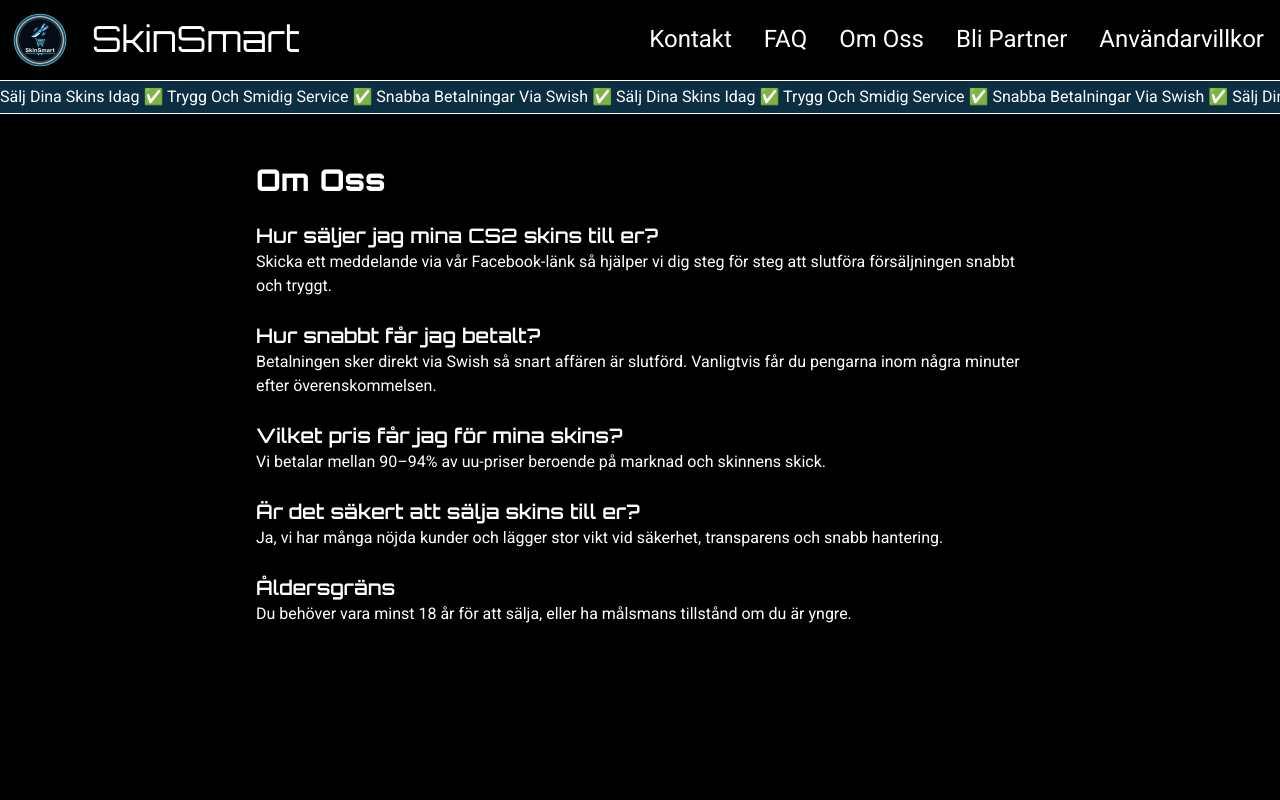
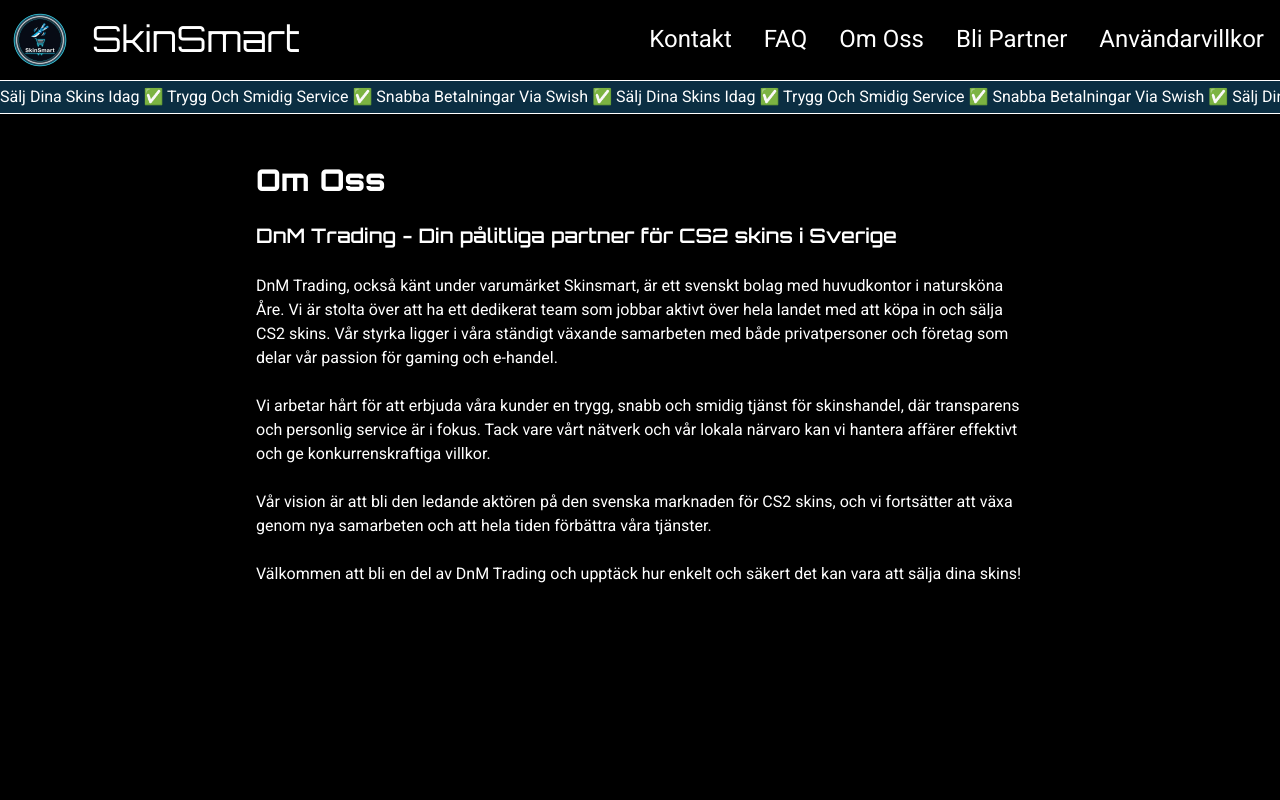
Before and after one commit to NikitaMokhonko/DnM-Website, a React (Vite) app in the folder frontend/: page /about in a window 1280 px wide. Shown: the top 800 px of the page. Built offline with nearby package versions, Linux system fonts and the light colour scheme.

Commit message:
Updated about page text

```diff
--- a/frontend/src/routes/about.tsx
+++ b/frontend/src/routes/about.tsx
@@ -12,48 +12,42 @@
 
         <div>
           <h2 className="text-xl font-semibold">
-            Hur säljer jag mina CS2 skins till er?
+            DnM Trading - Din pålitliga partner för CS2 skins i Sverige
           </h2>
+        </div>
+
+        <div>
           <p>
-            Skicka ett meddelande via vår Facebook-länk så hjälper vi dig steg
-            för steg att slutföra försäljningen snabbt och tryggt.
+            DnM Trading, också känt under varumärket Skinsmart, är ett svenskt
+            bolag med huvudkontor i natursköna Åre. Vi är stolta över att ha ett
+            dedikerat team som jobbar aktivt över hela landet med att köpa in
+            och sälja CS2 skins. Vår styrka ligger i våra ständigt växande
+            samarbeten med både privatpersoner och företag som delar vår passion
+            för gaming och e-handel.
           </p>
         </div>
 
         <div>
-          <h2 className="text-xl font-semibold">Hur snabbt får jag betalt?</h2>
           <p>
-            Betalningen sker direkt via Swish så snart affären är slutförd.
-            Vanligtvis får du pengarna inom några minuter efter
-            överenskommelsen.
+            Vi arbetar hårt för att erbjuda våra kunder en trygg, snabb och
+            smidig tjänst för skinshandel, där transparens och personlig service
+            är i fokus. Tack vare vårt nätverk och vår lokala närvaro kan vi
+            hantera affärer effektivt och ge konkurrenskraftiga villkor.
           </p>
         </div>
 
         <div>
-          <h2 className="text-xl font-semibold">
-            Vilket pris får jag för mina skins?
-          </h2>
           <p>
-            Vi betalar mellan 90–94% av uu-priser beroende på marknad och
-            skinnens skick.
+            Vår vision är att bli den ledande aktören på den svenska marknaden
+            för CS2 skins, och vi fortsätter att växa genom nya samarbeten och
+            att hela tiden förbättra våra tjänster.
           </p>
         </div>
 
         <div>
-          <h2 className="text-xl font-semibold">
-            Är det säkert att sälja skins till er?
-          </h2>
           <p>
-            Ja, vi har många nöjda kunder och lägger stor vikt vid säkerhet,
-            transparens och snabb hantering.
-          </p>
-        </div>
-
-        <div>
-          <h2 className="text-xl font-semibold">Åldersgräns</h2>
-          <p>
-            Du behöver vara minst 18 år för att sälja, eller ha målsmans
-            tillstånd om du är yngre.
+            Välkommen att bli en del av DnM Trading och upptäck hur enkelt och
+            säkert det kan vara att sälja dina skins!
           </p>
         </div>
       </div>
```
